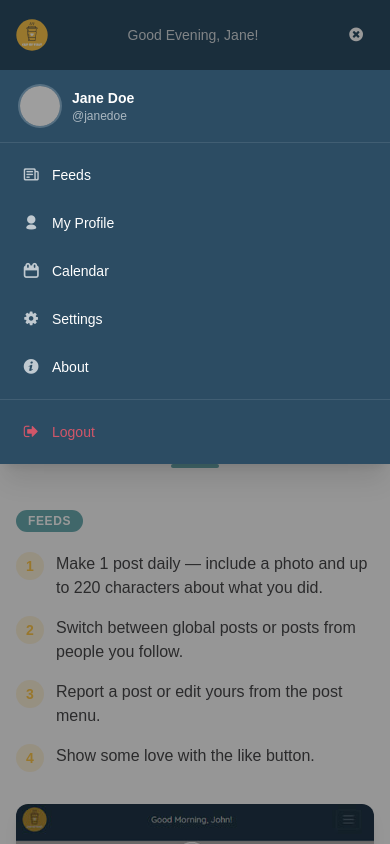
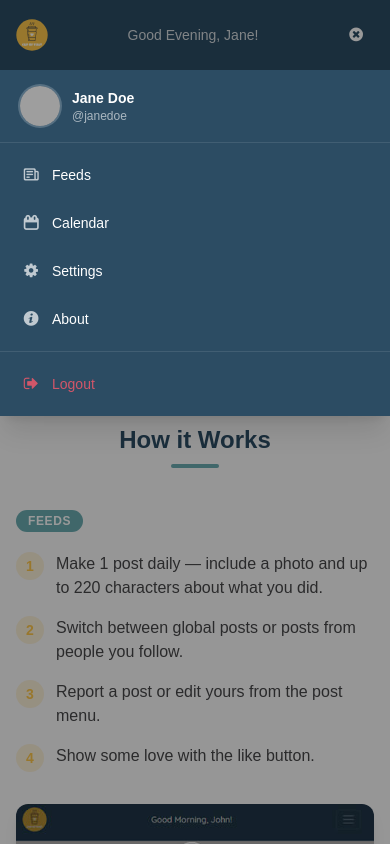
Before and after one commit to edriso/cupofthat, a Vue app: page /about in a window 390 px wide. Both pictures are taken after a click on the button 356 px from the left and 35 px from the top of the page. Shown: the top 844 px of the page. Built offline with nearby package versions, Linux system fonts and the light colour scheme; grey boxes are pictures that could not be loaded.

Commit message:
Make mobile profile card link to profile, remove redundant My Profile nav

```diff
--- a/src/components/Navbar.vue
+++ b/src/components/Navbar.vue
@@ -134,7 +134,7 @@ function logout() {
         class="md:hidden fixed top-[var(--spacing-navbar)] left-0 right-0 z-40 bg-nav shadow-xl"
       >
         <!-- Profile card -->
-        <div class="flex items-center gap-3 px-5 py-4 border-b border-white/10">
+        <router-link :to="{ name: 'myaccount' }" class="flex items-center gap-3 px-5 py-4 border-b border-white/10 hover:bg-white/10 transition-colors">
           <img
             :src="getProfileImage(auth.user)"
             class="w-10 h-10 rounded-full object-cover ring-2 ring-white/20"
@@ -144,7 +144,7 @@ function logout() {
             <p class="font-semibold text-sm">{{ auth.user.firstname }} {{ auth.user.lastname }}</p>
             <p class="text-xs text-white/60">@{{ auth.user.username }}</p>
           </div>
-        </div>
+        </router-link>
 
         <!-- Nav links -->
         <div class="py-2">
@@ -154,13 +154,6 @@ function logout() {
           >
             <i class="icon icon-newspaper w-5 text-center text-white/70"></i>
             <span class="text-sm">Feeds</span>
-          </router-link>
-          <router-link
-            :to="{ name: 'myaccount' }"
-            class="flex items-center gap-3 px-5 py-3 hover:bg-white/10 transition-colors"
-          >
-            <i class="icon icon-user w-5 text-center text-white/70"></i>
-            <span class="text-sm">My Profile</span>
           </router-link>
           <router-link
             :to="{ name: 'calendar' }"
```
